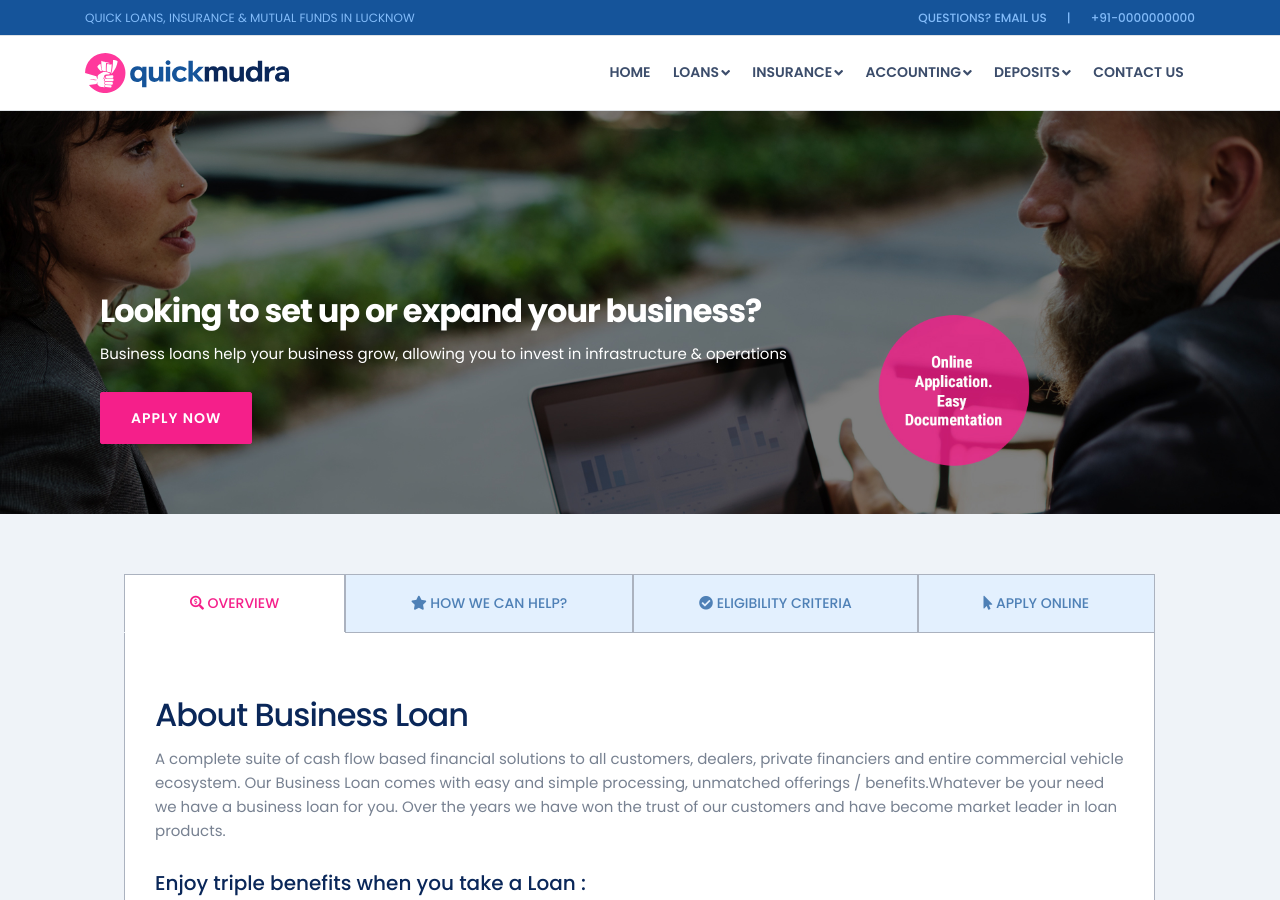
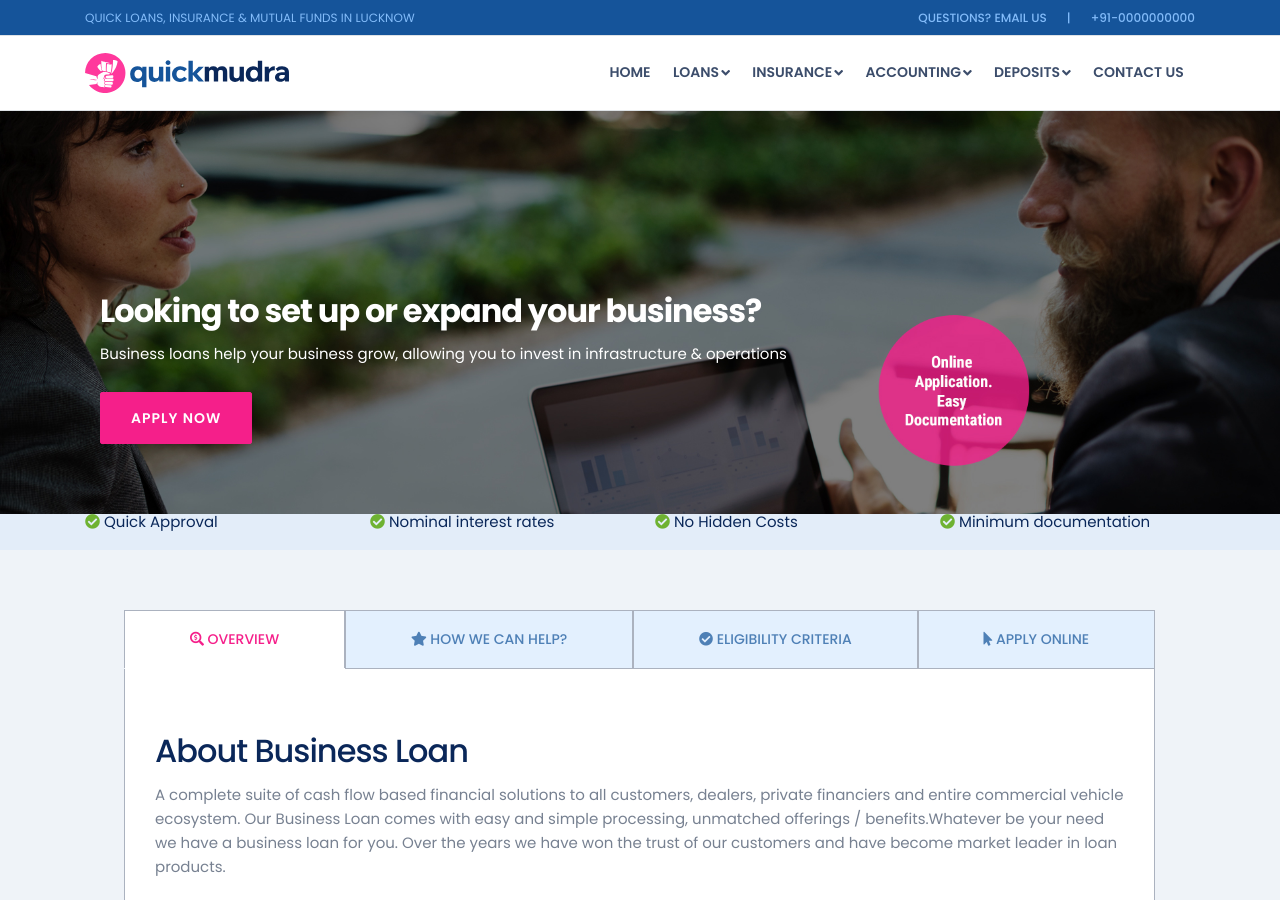
Before and after one commit to jaswinder-singh/creditme, a Jekyll site: the page built from pages/business-loan.html, in a window 1280 px wide and 900 px high. Built offline with Jekyll 4.4.1, drawn with Linux system fonts in a browser that asks for light colours; nearby versions of some CDN libraries.

Commit message:
Update business-loan.html

```diff
--- a/pages/business-loan.html
+++ b/pages/business-loan.html
@@ -5,9 +5,10 @@ header: default
 keywords: Home Loan, Personal Loan, Business Loan, Loan Against Property, Used Car Loans, Gold Loan, Education Loan, Insurance, Tax Services, GST, Home Loan, Quick Mudra
 permalink: /business-loan
 ---
-        <div class="slider" id="slider">
+<div class="slider d-none d-sm-block" id="slider">
     <div>
-                <div class="student-slider-img"><img src="{{ site.url }}/assets/images/business-loan-slider.jpg" alt="{{ site.name }} - {{ site.description }}" class="">
+        <div class="business-slider-img">
+            <img src="{{ site.url }}/assets/images/business-loan-slider.jpg" alt="{{ site.name }} - {{ site.description }}" class="" />
             <div class="container">
                 <div class="col-xl-8 col-lg-8 col-md-12 col-sm-12 col-12">
                     <div class="slider-captions">
@@ -17,6 +18,24 @@ permalink: /business-loan
                         <a href="{{ site.url }}/apply-now" class="btn btn-secondary">Apply Now</a>
                     </div>
                 </div>
+            </div>
+        </div>
+    </div>
+</div>
+<div class="feature-list-bar mt-20">
+    <div class="container">
+        <div class="row">
+            <div class="col-xl-3 col-lg-3 col-md-6 col-sm-6 col-6">
+                <p><i class="fas fa-check-circle fa-success"></i> Quick Approval</p>
+            </div>
+            <div class="col-xl-3 col-lg-3 col-md-6 col-sm-6 col-6">
+                <p><i class="fas fa-check-circle fa-success"></i> Nominal interest rates</p>
+            </div>
+            <div class="col-xl-3 col-lg-3 col-md-6 col-sm-6 col-6">
+                <p><i class="fas fa-check-circle fa-success"></i> No Hidden Costs</p>
+            </div>
+            <div class="col-xl-3 col-lg-3 col-md-6 col-sm-6 col-6">
+                <p><i class="fas fa-check-circle fa-success"></i> Minimum documentation</p>
             </div>
         </div>
     </div>
```
Lines whose indentation alone changed are shown as unchanged.
